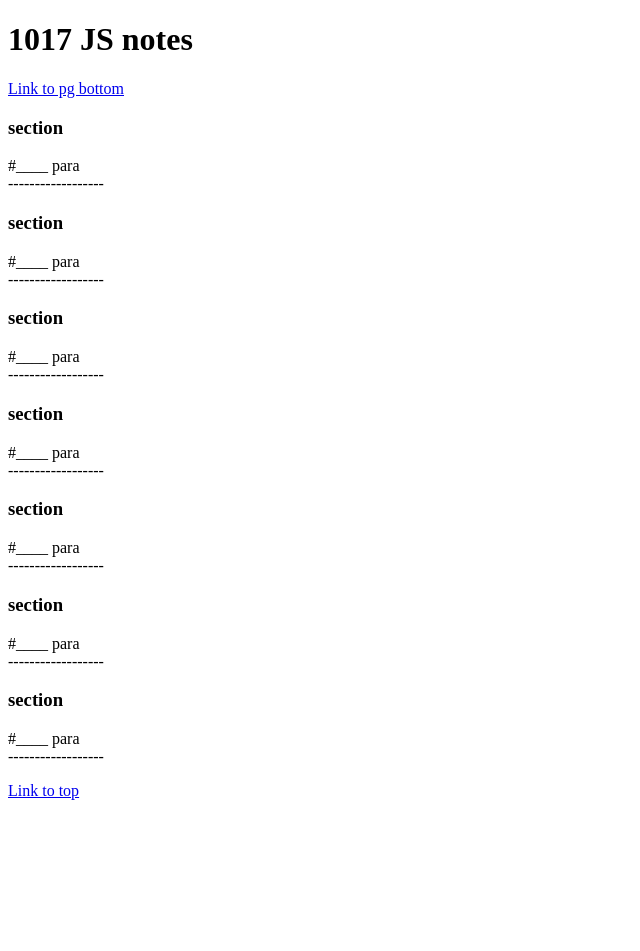
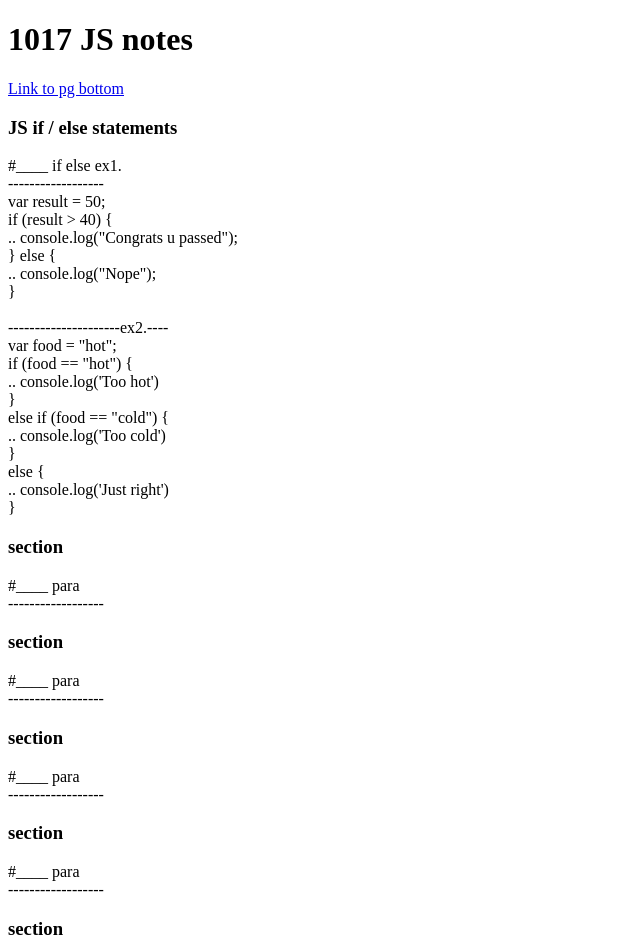
Before and after one commit to py3user22/django_demo1002, a Django app: template myapp1002/templates/1017_javascript_notes.html in a window 1280 px wide. Shown: the top 951 px of the page, without its empty margins (0-640 px from the left). Before the commit the page ends 800 px from the top, so only its background shows below. Run offline with Django 5.2, Linux system fonts and the light colour scheme; the template is opened without the code that fills it, so the values that code supplies are empty.

Commit message:
1017 js notes add1

```diff
--- a/myapp1002/templates/1017_javascript_notes.html
+++ b/myapp1002/templates/1017_javascript_notes.html
@@ -10,9 +10,30 @@
 <body>
     <h1 id="topg">1017 JS notes </h1>
     <a href="#botp"> Link to pg bottom</a>
-    <h3>  section </h3>
+    <h3>  JS if / else statements  </h3>
     <p>
-        #____ para  <br>------------------<br>
+        #____ if else   ex1.  <br>------------------<br>
+        var result = 50; <br>
+
+        if (result > 40) {   <br>
+        .. console.log("Congrats u passed");  <br>
+        } else {   <br>
+        .. console.log("Nope");   <br>
+        }   <br><br>---------------------ex2.----<br>
+
+        var food = "hot";  <br>
+
+        if (food == "hot") {   <br>
+        .. console.log('Too hot')  <br>
+        }  <br>
+        else if (food == "cold") {   <br>
+        .. console.log('Too cold')   <br>
+        }  <br>
+        else {   <br>
+        .. console.log('Just right')   <br>
+        }  <br>
+
+
 
     </p>
 
```
